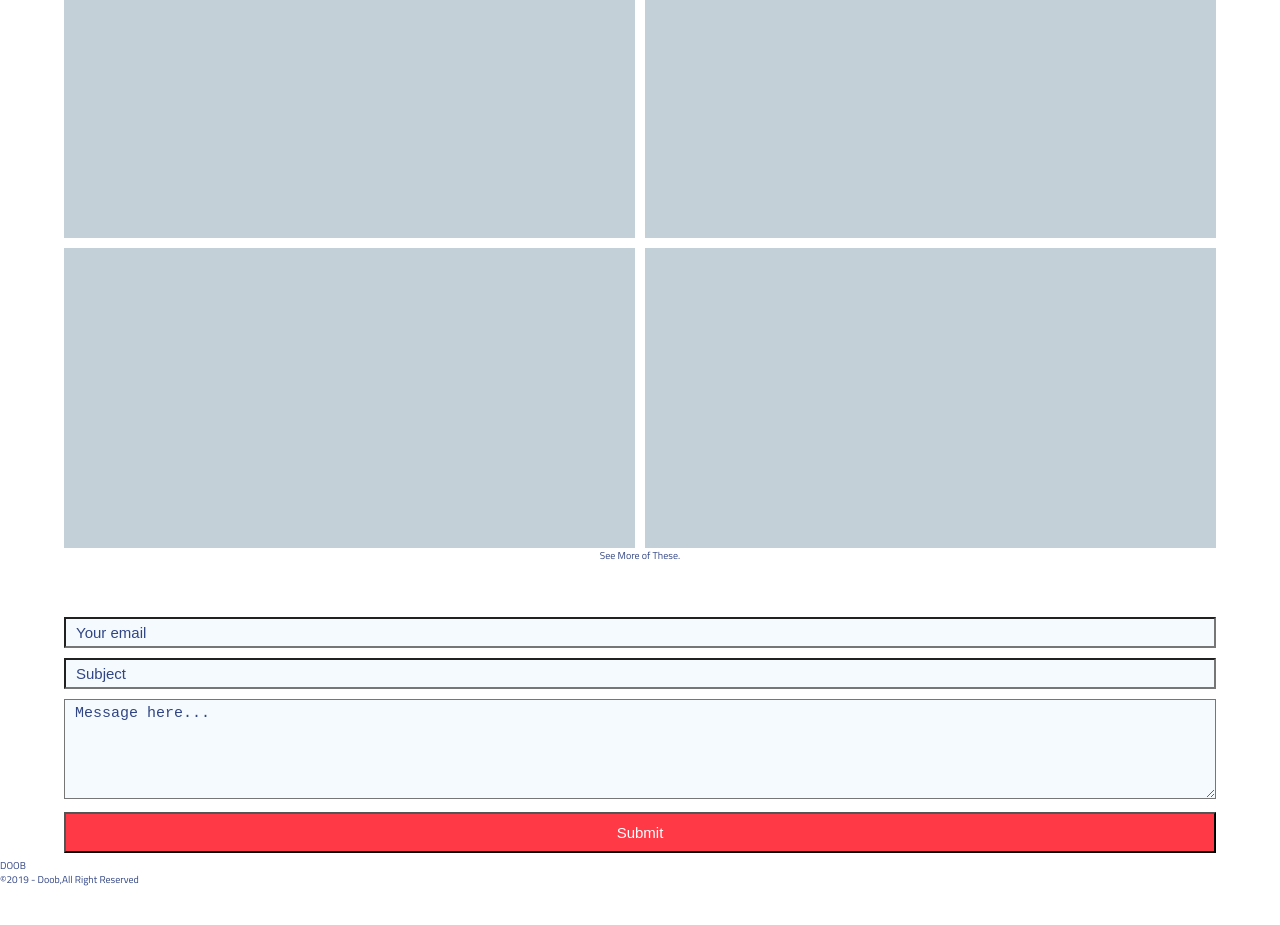
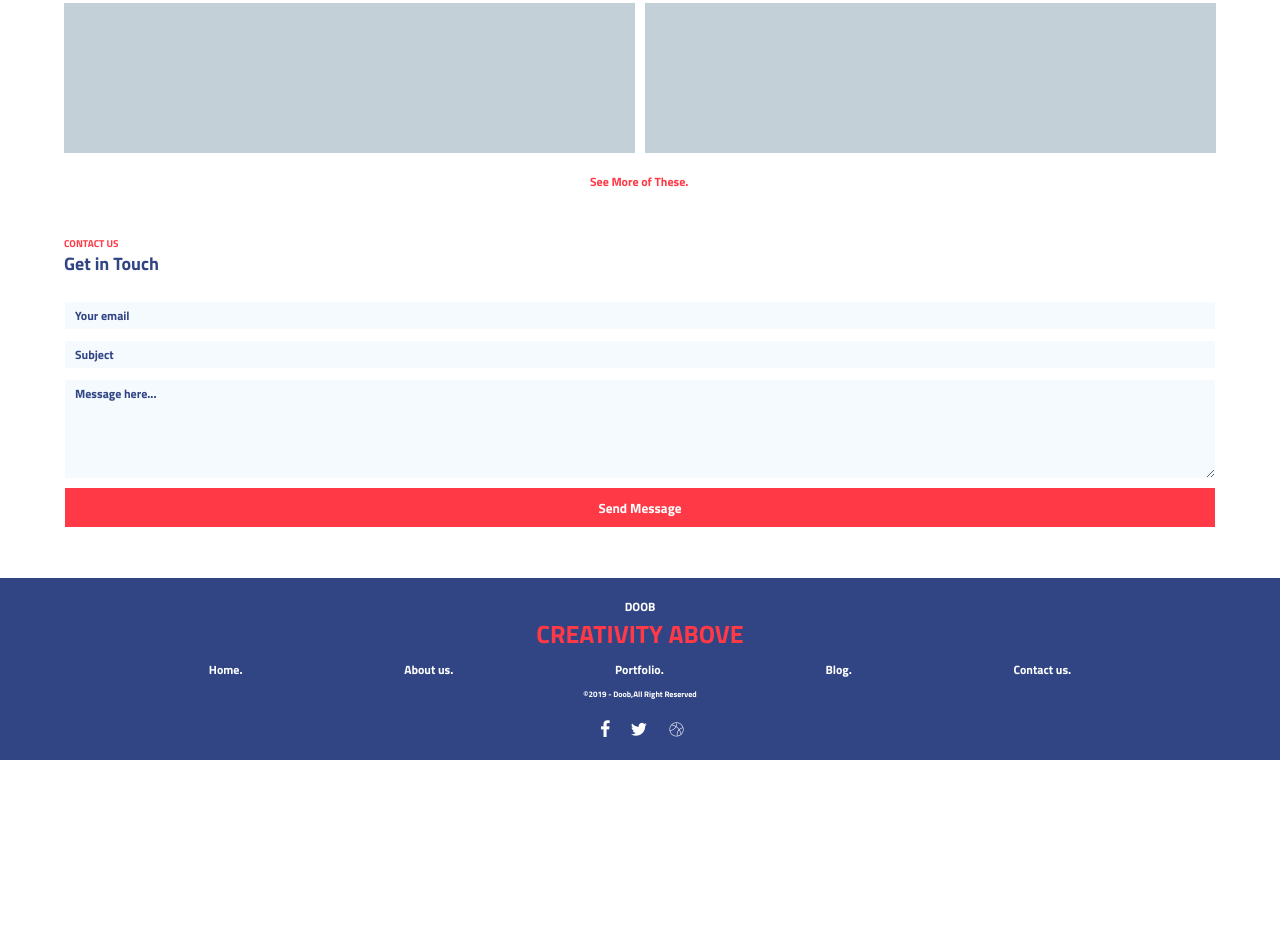
Before and after one commit to Anna-Pronovich/Doob_markup, a plain HTML site: page index.html in a window 1280 px wide. Shown: the part 1189-2114 px from the top of the page. After the commit the page ends 1949 px from the top, so only its background shows below. Drawn offline with nearby package versions, Linux system fonts and the light colour scheme.

Commit message:
feat: add styles for main and footer

```diff
--- a/css/style-footer.css
+++ b/css/style-footer.css
@@ -0,0 +1,66 @@
+footer {
+  width: 100%;
+  padding: 2rem 0;
+  color: var(--color-white);
+  background-color: var(--color-main-font);
+  text-align: center;
+}
+
+footer h3 {
+  font-size: 2.5rem;
+  color: var(--color-red);
+  text-transform: uppercase;
+}
+
+.footer_logo,
+.footer_nav {
+  font-size: 1.2rem;
+}
+
+.footer_nav {
+  display: flex;
+  justify-content: space-around;
+  width: 80%;
+  margin: 1rem auto;
+  color: var(--color-white);
+}
+
+.footer_nav li,
+.footer_social-links li {
+  list-style: none;
+}
+
+.footer_nav li  a {
+  color: var(--color-white);
+}
+
+.footer_copyright {
+  font-size: 0.8rem;
+}
+
+.footer_social-links {
+  display: flex;
+  width: 10rem;
+  margin: 2rem auto 0;
+}
+.footer_social-links a {
+  padding: 1rem;
+  font-size: 1.6rem;
+  color: var(--color-white);
+}
+
+.icon-twitter:before {
+  content: "\f099";
+}
+.icon-facebook:before {
+  content: "\f09a";
+}
+.icon-basketball:before {
+  content: "\e902";
+}
+
+.icon-twitter:before,
+.icon-facebook:before,
+.icon-basketball:before {
+  font-size: 1.8rem;
+}
--- a/css/style-header.css
+++ b/css/style-header.css
@@ -25,7 +25,6 @@ header {
 }
 
 a.logo {
-  font-family: 'titillium_webbold';
   font-size: 1.8rem;
 }
 
@@ -142,6 +141,8 @@ a.logo {
   color: var(--color-red);
 }
 
+  /* Baner */
+
 .baner {
   margin: 3.5rem 3rem;
   text-align: right;
@@ -149,12 +150,12 @@ a.logo {
 
 .baner h2 {
   margin-bottom: 2rem;
-  font-family: 'titillium_webbold';
-  font-size: 2rem;
+  font-size: 2.2rem;
 }
 
 .baner p {
   margin-bottom: 1.5rem;
+  font-family: 'titillium_webregular';
   font-size: 1.3rem;
   line-height: 1.5;
   color: var(--color-main-font-gray);
@@ -165,7 +166,6 @@ a.logo {
   display: flex;
   justify-content: flex-end;
   align-items: center;
-  font-family: 'titillium_webbold';
   font-size: 1.1rem;
 }
 
--- a/css/style-index.css
+++ b/css/style-index.css
@@ -34,8 +34,8 @@
 
 
 html {
+  font-family: 'titillium_webbold', 'Tahoma', sans-serif;
   font-size: 10px;
-  font-family: 'titillium_webregular', 'Tahoma', sans-serif;
   color: var(--color-main-font);
 }
 
@@ -44,21 +44,28 @@ a {
   color: var(--color-main-font);
 }
 
-/* Reusable
-.btn {
-  display: inline-block;
-  transition: all 650ms;
-  border-radius: 3px;
+@font-face {
+  font-family: 'icomoon';
+  src:  url('../assets/fonts/icomoon/icomoon.eot?s84k4y');
+  src:  url('../assets/fonts/icomoon/icomoon.eot?s84k4y#iefix') format('embedded-opentype'),
+    url('../assets/fonts/icomoon/icomoon.ttf?s84k4y') format('truetype'),
+    url('../assets/fonts/icomoon/icomoon.woff?s84k4y') format('woff'),
+    url('../assets/fonts/icomoon/icomoon.svg?s84k4y#icomoon') format('svg');
+  font-weight: normal;
+  font-style: normal;
 }
 
-.btn-info {
-  margin: 2rem 0 4rem 0;
-  padding: 1rem;
-  font-size: 1.2rem;
-  color: var(--color-red);
+[class^="icon-"], [class*=" icon-"] {
+  /* use !important to prevent issues with browser extensions that change fonts */
+  font-family: 'icomoon' !important;
+  speak: none;
+  font-style: normal;
+  font-weight: normal;
+  font-variant: normal;
+  text-transform: none;
+  line-height: 1;
+
+  /* Better Font Rendering =========== */
+  -webkit-font-smoothing: antialiased;
+  -moz-osx-font-smoothing: grayscale;
 }
-
-.btn-info:hover {
-  color: var(--color-red);
-  background-color: var(--color-white);
-} */
--- a/css/style-main.css
+++ b/css/style-main.css
@@ -1,49 +1,89 @@
 .container-wrapper {
   width: 90%;
   margin: 0 auto;
-  text-align: center;
 }
 
-.container-grid {
+.portfolio h3,
+.contact-us h3 {
+  margin-bottom: 2rem;
+  font-size: 1.8rem;
+}
+
+.portfolio_container-grid {
   display: grid;
   grid-template-columns: 1fr 1fr;
   grid-gap: 10px;
 }
 
-.container-grid_item{
+.container-grid_item {
   width: 100%;
-  height: 30rem;
+  height: 15rem;
   background-color: var(--color-bg-grid-item);
 }
 
-.contact-us form {
+.portfolio_btn-info {
+  display: block;
+  width: 12rem;
+  margin: 1rem auto;
+  padding: 1rem;
+  font-size: 1.2rem;
+  color: var(--color-red);
+  transition: all 650ms;
+}
+
+.btn-info:hover {
+  color: var(--color-red);
+  background-color: var(--color-white);
+}
+
+/*Section Contact-us */
+.contact-us {
+  position: relative;
+  margin: 5rem 0;
+}
+.contact-us::before {
+  content: 'CONTACT US';
+  position: absolute;
+  top: -14px;
+  left: 0px;
+  /* font-size: 0.8rem; */
+  color: var(--color-red);
+}
+
+.contact-us-form {
   width: 100%;
   min-width: 9rem;
-  margin-top: 5rem;
 }
 
-.input,
-.text-area {
+.contact-us-form_input-email,
+.contact-us-form_input-subject,
+.contact-us-form_text-area {
   width: 100%;
   max-width: 100%;
   margin: 5px 0;
   padding: 5px 1rem;
-  font-size: 1.5rem;
+  font-family: 'titillium_webbold', 'Tahoma', sans-serif;
+  font-size: 1.2rem;
+  border: 1px solid var(--color-white);
+  color: var(--color-main-font);
   background: #f4fafe;
 }
 
-.input::placeholder,
-.text-area::placeholder {
+.contact-us-form_input-email::placeholder,
+.contact-us-form_input-subject::placeholder,
+.contact-us-form_text-area::placeholder {
   color: var(--color-main-font);
 }
 
-.text-area {
+.contact-us-form_text-area {
   height: 10rem;
 }
 
 .btn-submit {
   width: 100%;
   padding: 1rem 0;
+  border: 1px solid var(--color-white);
+  font-family: 'titillium_webbold', 'Tahoma', sans-serif;
   color: var(--color-white);
   background-color: var(--color-red);
   cursor: pointer;
--- a/index.html
+++ b/index.html
@@ -44,8 +44,8 @@
   <main>
     <div class="container-wrapper">
       <section class="portfolio" id="portfolio">
-        <h3>See some of our Creative work.</h3>
-        <div class="container-grid">
+        <h3>See some of our<br/> Creative work.</h3>
+        <div class="portfolio_container-grid">
           <div class="container-grid_item"></div>
           <div class="container-grid_item"></div>
           <div class="container-grid_item"></div>
@@ -53,24 +53,33 @@
           <div class="container-grid_item"></div>
           <div class="container-grid_item"></div>
         </div>
-        <a href="#" class="btn btn-info">See More of These.</a>
+        <a href="#" class="portfolio_btn-info">See More of These.</a>
       </section>
       <section class="contact-us" id="contact">
-        <form action="">
-          <input type="text" class="input" placeholder="Your email" name="email" required>
-          <input type="text" class="input" placeholder="Subject" name="subject" required>
-          <textarea name="message" class="text-area" placeholder="Message here..." required></textarea>
-          <input type="submit" class="input btn btn-submit">
+        <h3>Get in Touch</h3>
+        <form class="contact-us-form" action="">
+          <input type="text" class="contact-us-form_input-email" placeholder="Your email" name="email" required>
+          <input type="text" class="contact-us-form_input-subject" placeholder="Subject" name="subject" required>
+          <textarea name="message" class="contact-us-form_text-area" placeholder="Message here..." required></textarea>
+          <input type="submit" class="contact-us-form_btn btn-submit"  value="Send Message">
         </form>
       </section>
     </div>
   </main>
   <footer>
-    <span class="footer-logo">DOOB</span>
-    <div class="footer-text">
+    <span class="footer_logo">DOOB</span>
+    <h3>CREATIVITY ABOVE</h3>
+    <ul class="footer_nav">
+        <li><a href="#home">Home.</a></li>
+        <li><a href="#about">About us.</a></li>
+        <li><a href="#portfolio">Portfolio.</a></li>
+        <li><a href="#blog">Blog.</a></li>
+        <li><a href="#contact">Contact us.</a></li>
+      </ul>
+    <div class="footer_copyright">
         <p>&copy;2019 - Doob,All Right Reserved</p>
     </div>
-    <ul class="social-networks">
+    <ul class="footer_social-links">
         <li><a class="icon-facebook" href="#" target="_blank" title="facebook"></a></li>
         <li><a class="icon-twitter" href="#" target="_blank" title="twitter"></a></li>
         <li><a class="icon-basketball" href="#" target="_blank" title="network"></a></li>
--- a/scripts.js
+++ b/scripts.js
@@ -2,3 +2,8 @@ $('.menu').on('click', function (){
   $(this).toggleClass('active');
   $('.nav-overlay').toggleClass('menu-open');
 });
+
+$('.nav a').on('click', function (){
+  $('.menu').removeClass('active');
+  $('.nav-overlay').removeClass('menu-open');
+})
```
Also changed, not shown: assets/fonts/MalagaOTCE-RegItalic/MalagaNarrowOT-RegItalic.woff (deleted), assets/fonts/MalagaOTCE-RegItalic/MalagaNarrowOT-RegItalic.woff2 (deleted), assets/fonts/icomoon.ttf (deleted), assets/fonts/icomoon.woff (deleted), assets/fonts/icomoon/icomoon.svg (added), assets/fonts/icomoon/icomoon.ttf (added), assets/fonts/icomoon/icomoon.woff (added), 3 other files.
